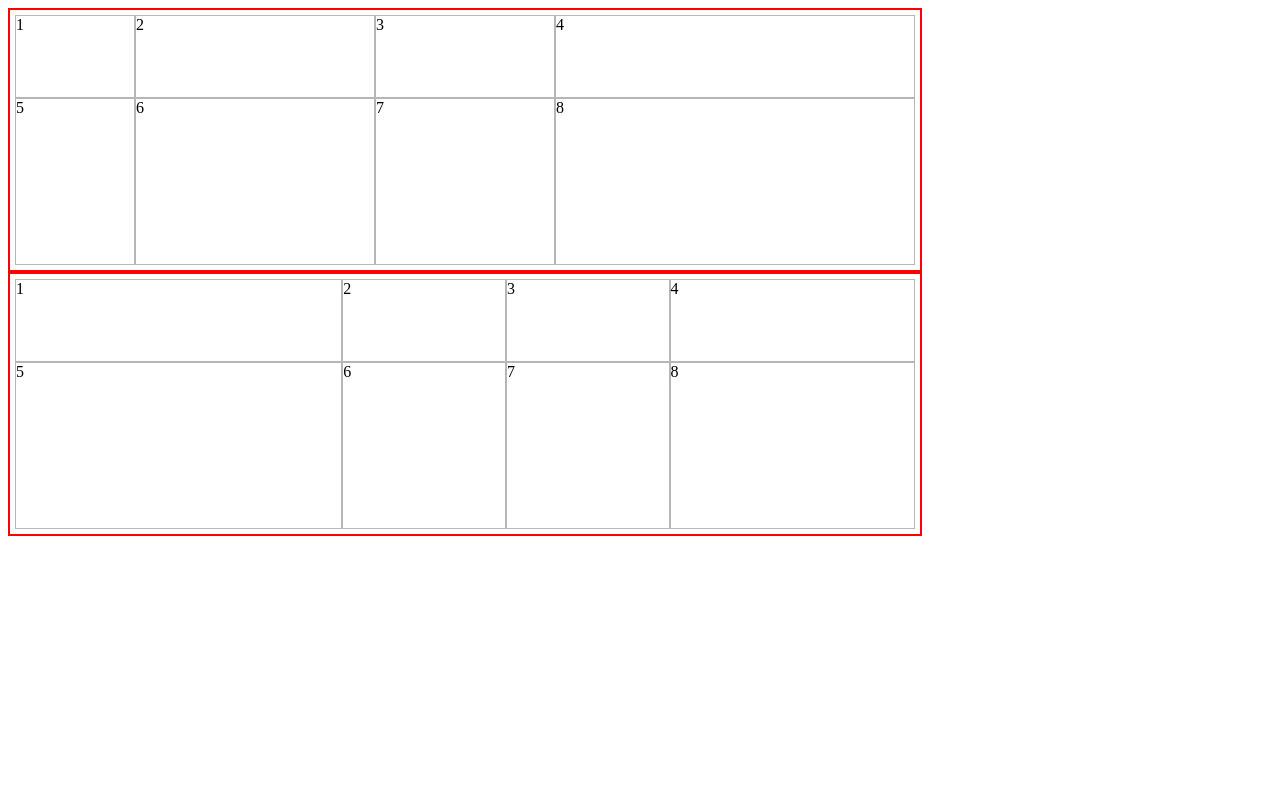
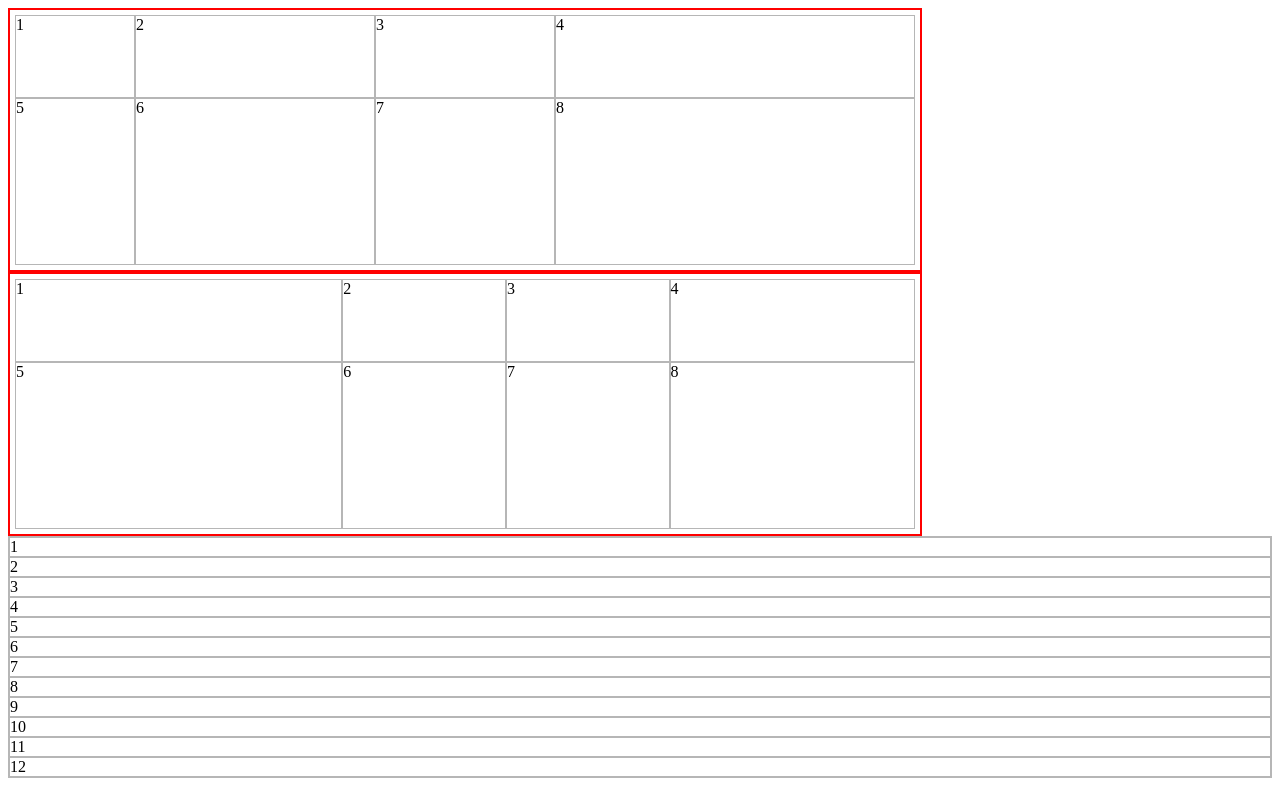
Before and after one commit to qblxx1337/grid, a plain HTML site: page 232/index.html in a window 1280 px wide. Drawn offline with Linux system fonts and the light colour scheme.

Commit message:
start 3, 232

```diff
--- a/232/index.html
+++ b/232/index.html
@@ -29,6 +29,20 @@
         <div>7</div>
         <div>8</div>
     </div>
+    <div id="parent3">
+        <div>1</div>
+        <div>2</div>
+        <div>3</div>
+        <div>4</div>
+        <div>5</div>
+        <div>6</div>
+        <div>7</div>
+        <div>8</div>
+        <div>9</div>
+        <div>10</div>
+        <div>11</div>
+        <div>12</div>
+    </div>
 </body>
 
 </html>
```
